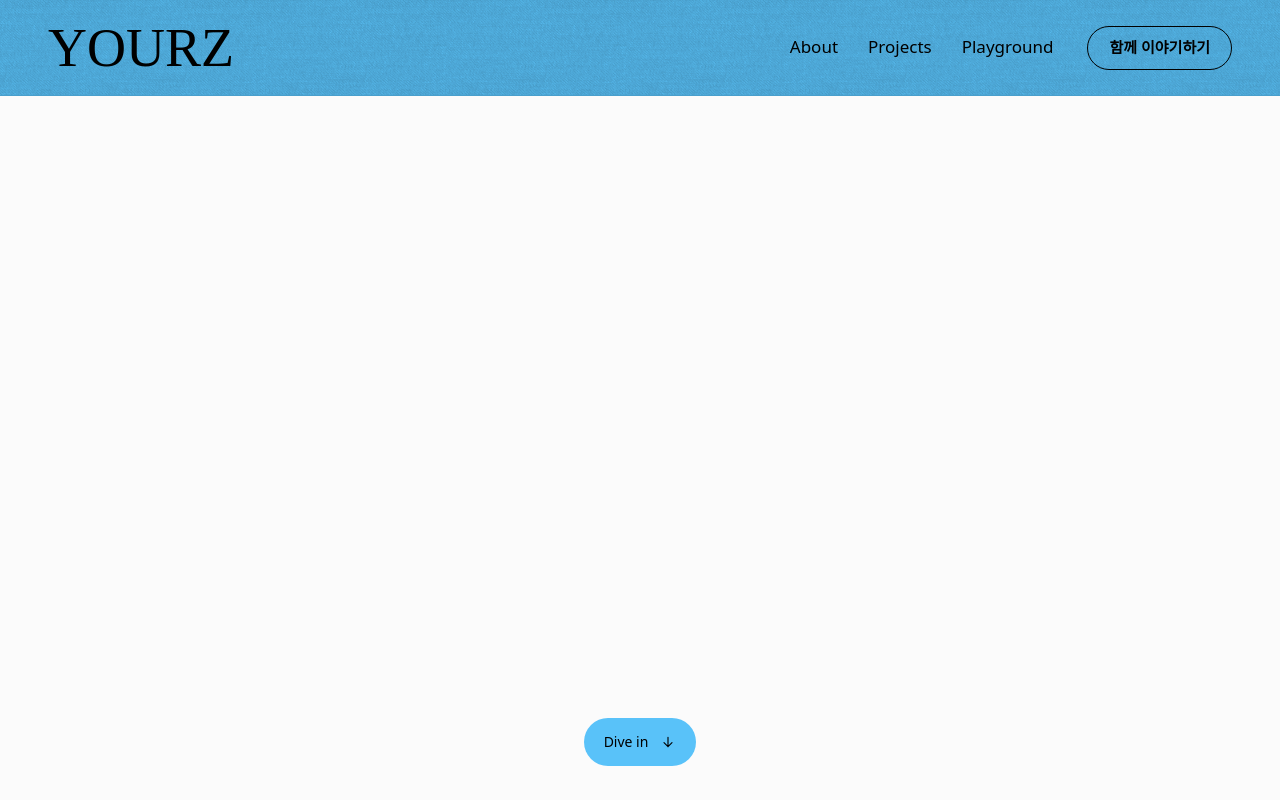
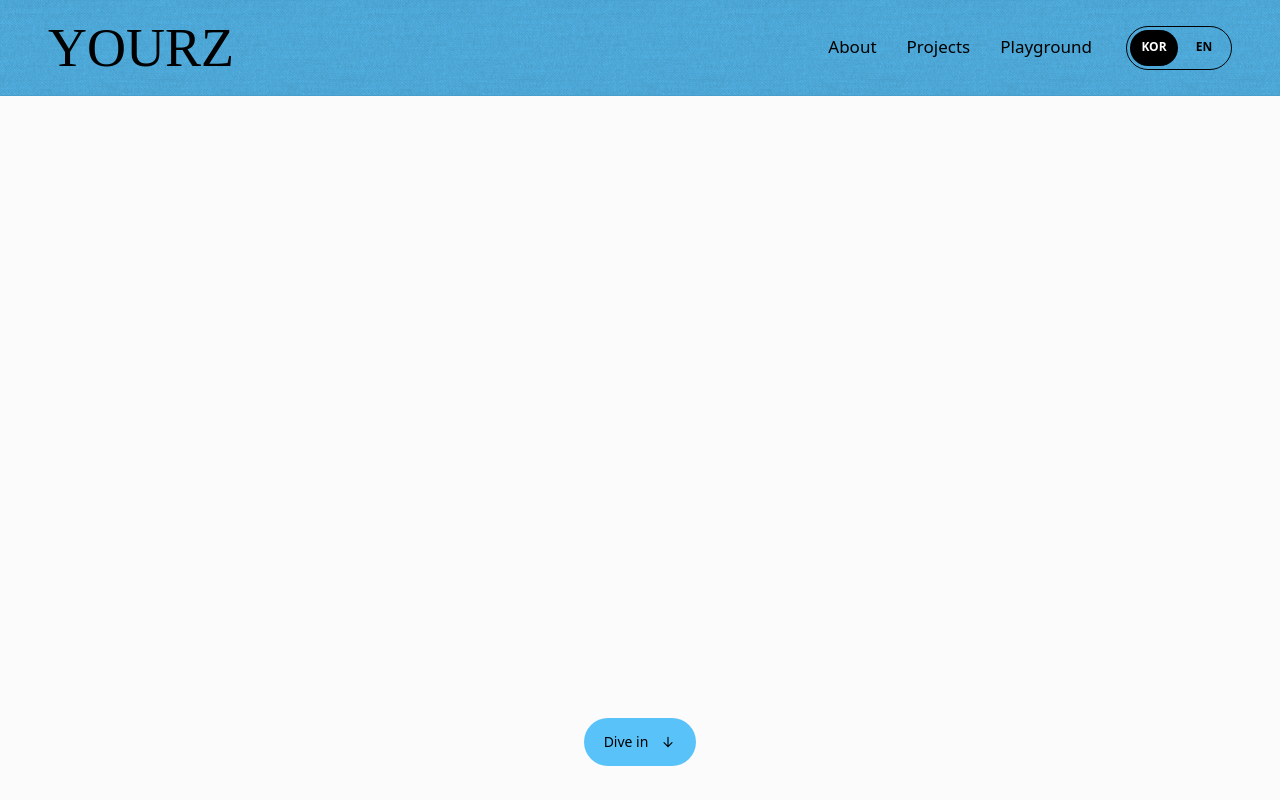
Before and after one commit to youra031220/youra-kim-portfolio, a Next.js app: page / in a window 1280 px wide. Shown: the top 800 px of the page. Built offline with nearby package versions, Linux system fonts and the light colour scheme; a web font is replaced by a local one.

Commit message:
Replace header CTA with language toggle

```diff
--- a/app/globals.css
+++ b/app/globals.css
@@ -35,6 +35,10 @@ svg { width: 18px; fill: none; stroke: currentColor; stroke-width: 1.7; stroke-l
 .nav-group a, .nav-links a { color: #000; font-size: 17px; font-weight: 500; }
 .nav-group a:hover { color: #000; text-decoration: underline; text-underline-offset: 5px; }
 .header-cta { min-height: 44px; padding: 0 21px; display: inline-flex; align-items: center; color: #000; background: transparent; border: 1px solid #000; border-radius: 999px; font-size: 15px; font-weight: 600; }
+.language-toggle { padding: 3px; display: flex; align-items: center; gap: 2px; border: 1px solid #000; border-radius: 999px; }
+.language-toggle button { min-width: 48px; min-height: 36px; padding: 0 11px; color: #000; background: transparent; border: 0; border-radius: 999px; cursor: pointer; font-size: 12px; font-weight: 600; }
+.language-toggle button.active { color: #fff; background: #000; }
+.mobile-language { display: none; }
 .nav-links, .menu-button { display: none; }
 
 .hero { min-height: 100svh; padding: 150px 0 120px; position: relative; background: var(--background); }
@@ -217,11 +221,12 @@ footer { padding: 62px 0 28px; overflow: hidden; border-top: 1px solid var(--lin
 
 @media (max-width: 980px) {
   .container, .nav-wrap, .section-heading .container { width: min(calc(100% - 40px), var(--max)); }
-  .nav-group, .header-cta { display: none; }
+  .nav-group, .header-cta, .nav-wrap > .language-toggle { display: none; }
   .menu-button { width: 42px; height: 42px; display: grid; place-items: center; border: 1px solid #000; border-radius: 8px; background: transparent; }
   .nav-links { display: none; position: absolute; top: 96px; left: 0; right: 0; padding: 16px 20px 24px; flex-direction: column; background: white; border-bottom: 1px solid var(--line); }
   .nav-links.open { display: flex; }
   .nav-links a { padding: 13px 4px; border-bottom: 1px solid var(--line); }
+  .nav-links .mobile-language { width: max-content; margin-top: 14px; display: flex; }
   .hero-grid { grid-template-columns: 1fr .58fr; column-gap: 3%; }
   .hero-art { height: 440px; }
   .about-grid { margin-left: 0; }
--- a/components/Header.tsx
+++ b/components/Header.tsx
@@ -10,6 +10,7 @@ const nav = [
 
 export function Header() {
   const [open, setOpen] = useState(false);
+  const [language, setLanguage] = useState<"KOR" | "EN">("KOR");
   const basePath = process.env.NEXT_PUBLIC_BASE_PATH ?? "";
   const texturePath = `${basePath}/images/45-degree-fabric-dark.png`;
   return (
@@ -23,12 +24,21 @@ export function Header() {
           ))}
           <a href={`${basePath}/playground/`} onClick={() => setOpen(false)}>Playground</a>
           <a href={`${basePath}/#contact`} onClick={() => setOpen(false)}>연락처</a>
+          <div className="language-toggle mobile-language" aria-label="언어 선택">
+            {(["KOR", "EN"] as const).map(item => (
+              <button type="button" className={language === item ? "active" : ""} aria-pressed={language === item} key={item} onClick={() => setLanguage(item)}>{item}</button>
+            ))}
+          </div>
         </nav>
         <nav className="nav-group" aria-label="주요 메뉴">
           {nav.map(([label, href]) => <a key={href} href={`${basePath}/${href}`}>{label}</a>)}
           <a href={`${basePath}/playground/`}>Playground</a>
         </nav>
-        <a className="header-cta" href={`${basePath}/#contact`}>함께 이야기하기</a>
+        <div className="language-toggle" aria-label="언어 선택">
+          {(["KOR", "EN"] as const).map(item => (
+            <button type="button" className={language === item ? "active" : ""} aria-pressed={language === item} key={item} onClick={() => setLanguage(item)}>{item}</button>
+          ))}
+        </div>
         <button className="menu-button" type="button" aria-label={open ? "메뉴 닫기" : "메뉴 열기"} aria-expanded={open} onClick={() => setOpen(!open)}>
           <MenuIcon open={open} />
         </button>
```
